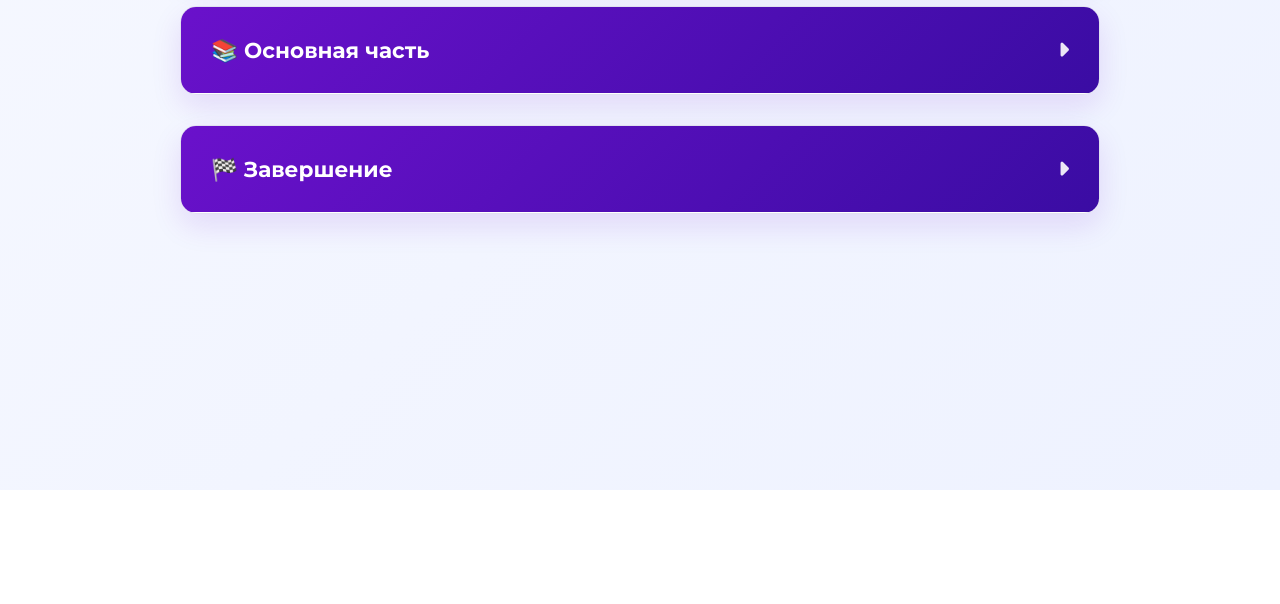
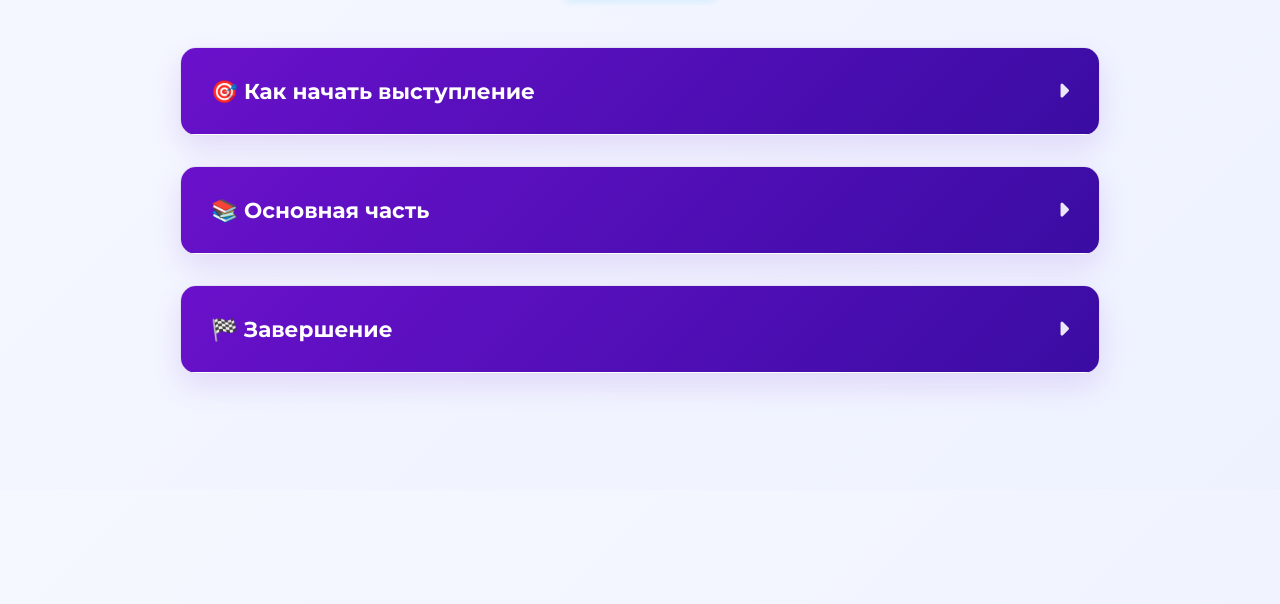
Before and after one commit to osinec/timer, a plain HTML site: page index.html in a window 1280 px wide. Shown: the part 310-914 px from the top of the page. Before the commit the page ends 800 px from the top, so only its background shows below. Drawn offline with nearby package versions, Linux system fonts and the light colour scheme.

Commit message:
Update index.html

```diff
--- a/index.html
+++ b/index.html
@@ -36,7 +36,7 @@
             font-family: 'Montserrat', sans-serif;
             background: var(--bg-gradient);
             min-height: 100vh;
-            padding: 40px 20px;
+            padding: 200px 20px;
             color: var(--dark);
             line-height: 1.7;
             background-attachment: fixed;
```
